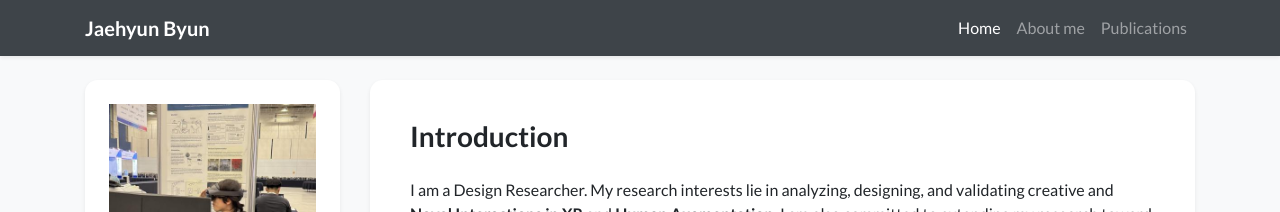
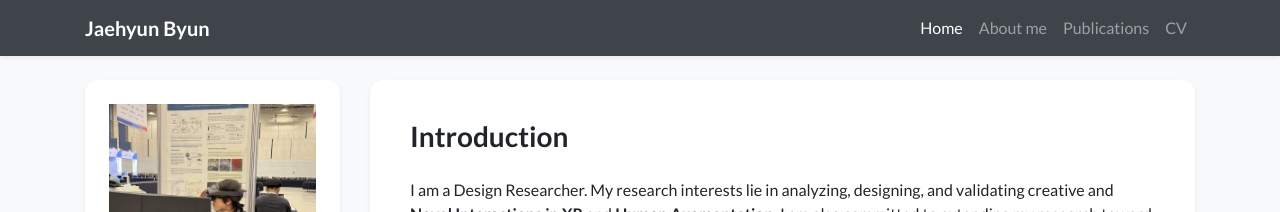
Before and after one commit to Jaehyun-Byun/Jaehyun-Byun.github.io, a Jekyll site: the page built from index.html, in a window 1280 px wide. Shown: the top 212 px of the page. Built offline with Jekyll 4.4.1, drawn with Linux system fonts in a browser that asks for light colours; nearby versions of some CDN libraries; a style sheet for code colours, icons or effects is not loaded.

```diff
--- a/_data/navigation.yml
+++ b/_data/navigation.yml
@@ -7,3 +7,5 @@ pages:
   url: /showcase
 - name: Publications
   url: /publications
+- name: CV
+  url: /assets/cv.pdf
```
